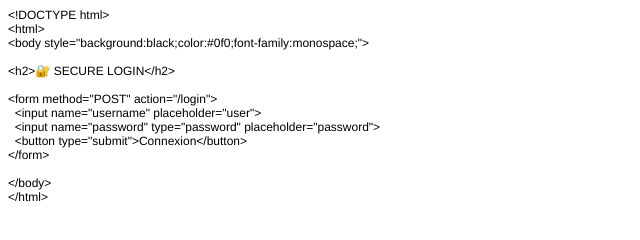
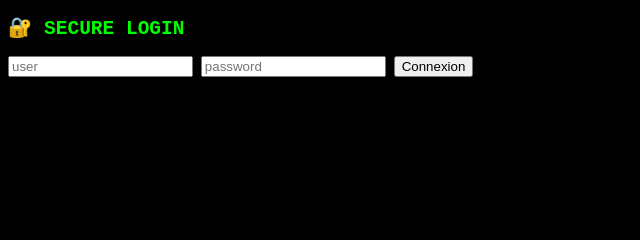
Before and after one commit to crakos26/site-rp-secret, a website: page site-rp/public/hidden/login.html in a window 1280 px wide. Shown: the whole page, without its empty margins (0-640 px from the left). Drawn offline with Linux system fonts and the light colour scheme.

Commit message:
Update login.html

```diff
--- a/site-rp/public/hidden/login.html
+++ b/site-rp/public/hidden/login.html
@@ -1,30 +1,14 @@
-<!DOCTYPE html PUBLIC "-//W3C//DTD HTML 4.01//EN" "http://www.w3.org/TR/html4/strict.dtd">
+<!DOCTYPE html>
 <html>
-<head>
-  <meta http-equiv="Content-Type" content="text/html; charset=utf-8">
-  <meta http-equiv="Content-Style-Type" content="text/css">
-  <title></title>
-  <meta name="Generator" content="Cocoa HTML Writer">
-  <meta name="CocoaVersion" content="2685.1">
-  <style type="text/css">
-    p.p1 {margin: 0.0px 0.0px 0.0px 0.0px; font: 12.0px Helvetica}
-    p.p2 {margin: 0.0px 0.0px 0.0px 0.0px; font: 12.0px Helvetica; min-height: 14.0px}
-  </style>
-</head>
-<body>
-<p class="p1">&lt;!DOCTYPE html&gt;</p>
-<p class="p1">&lt;html&gt;</p>
-<p class="p1">&lt;body style="background:black;color:#0f0;font-family:monospace;"&gt;</p>
-<p class="p2"><br></p>
-<p class="p1">&lt;h2&gt;🔐 SECURE LOGIN&lt;/h2&gt;</p>
-<p class="p2"><br></p>
-<p class="p1">&lt;form method="POST" action="/login"&gt;</p>
-<p class="p1"><span class="Apple-converted-space">  </span>&lt;input name="username" placeholder="user"&gt;</p>
-<p class="p1"><span class="Apple-converted-space">  </span>&lt;input name="password" type="password" placeholder="password"&gt;</p>
-<p class="p1"><span class="Apple-converted-space">  </span>&lt;button type="submit"&gt;Connexion&lt;/button&gt;</p>
-<p class="p1">&lt;/form&gt;</p>
-<p class="p2"><br></p>
-<p class="p1">&lt;/body&gt;</p>
-<p class="p1">&lt;/html&gt;</p>
+<body style="background:black;color:#0f0;font-family:monospace;">
+
+<h2>🔐 SECURE LOGIN</h2>
+
+<form method="POST" action="/login">
+  <input name="username" placeholder="user">
+  <input name="password" type="password" placeholder="password">
+  <button type="submit">Connexion</button>
+</form>
+
 </body>
 </html>
```
